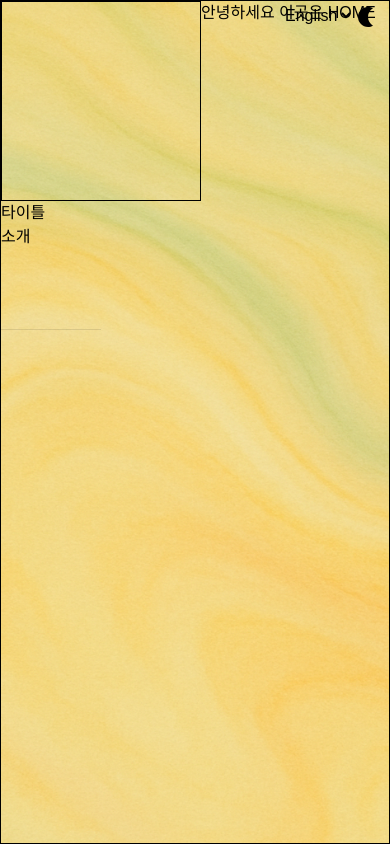
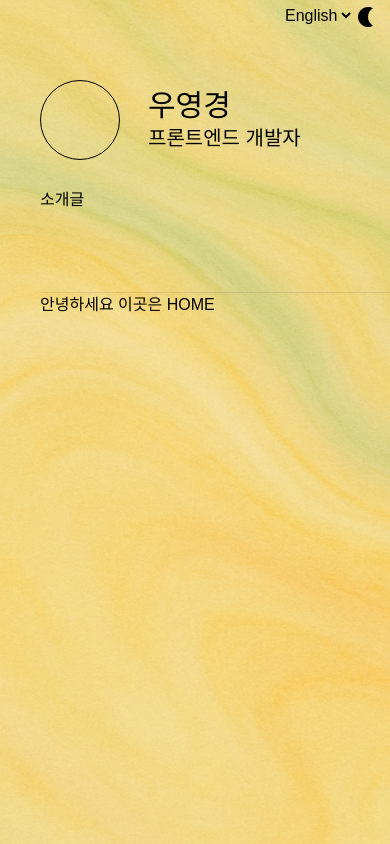
Before and after one commit to younggyung/personal-website, a Next.js app: page /en in a window 390 px wide. Built offline with nearby package versions, Linux system fonts and the light colour scheme.

Commit message:
[style] 화면 구조 변경 + 반응형 레이아웃

```diff
--- a/src/app/[locale]/layout.tsx
+++ b/src/app/[locale]/layout.tsx
@@ -41,9 +41,9 @@ export default async function RootLayout({
       <body className={`${geistSans.variable} ${geistMono.variable}`}>
         <NextIntlClientProvider>
           <ThemeProvider>
-            <div className="flex h-full w-full border-1">
+            <div className="mx-10 h-full w-full lg:flex">
               <ConfigBox />
-              <Profile />
+              <Profile className="mt-20 lg:sticky lg:max-h-screen lg:w-[40%]" />
               <main className="lg:w-[60%]">{children}</main>
             </div>
           </ThemeProvider>
--- a/src/component/Nav.tsx
+++ b/src/component/Nav.tsx
@@ -2,18 +2,23 @@
 import { ROUTES } from '@/const/route';
 import { useTranslations } from 'next-intl';
 import { Link } from '@/i18n/navigation';
-import cn from '@/lib/class-names';
+import ArrowUpwardIcon from '@mui/icons-material/ArrowUpward';
+import ArrowDownwardIcon from '@mui/icons-material/ArrowDownward';
 
 const Nav = () => {
   const t = useTranslations('nav');
   return (
+    <>
       <nav className="hidden items-center gap-2 lg:block">
+        <ArrowUpwardIcon />
         {ROUTES.map((i, idx) => (
           <li className="list-none" key={idx}>
             <Link href={i.path}>{t(i.labelKey)}</Link>
           </li>
         ))}
+        <ArrowDownwardIcon />
       </nav>
+    </>
   );
 };
 
--- a/src/component/Profile.tsx
+++ b/src/component/Profile.tsx
@@ -1,18 +1,26 @@
+import cn from '@/lib/class-names';
 import Nav from './Nav';
 
-const Profile = () => {
+type ProfilePropType = {
+  className: string;
+};
+
+const Profile = ({ className }: ProfilePropType) => {
   return (
-    <header className="lg:sticky lg:top-0 lg:max-h-screen lg:w-[40%]">
+    <header className={cn(className, 'flex flex-col gap-20')}>
       {/* 프로필 사진 */}
-      <div className="h-50 w-50 border" />
-      <div className="flex flex-col gap-20">
-        <div>
-          <h3>타이틀</h3>
-          <div>소개</div>
+      <div>
+        <div className="mb-7 flex items-center gap-7">
+          <div className="h-20 w-20 rounded-full border" />
+          <div>
+            <h1 className="text-3xl">우영경</h1>
+            <h2 className="col-span-2 text-xl">프론트엔드 개발자</h2>
+          </div>
         </div>
-        <hr className="w-1/2 opacity-10" />
-        <Nav />
+        <p>소개글</p>
       </div>
+      <hr className="w-dvw text-black opacity-10 dark:text-white" />
+      <Nav />
     </header>
   );
 };
--- a/src/style/globals.css
+++ b/src/style/globals.css
@@ -35,7 +35,6 @@ body {
 * {
   box-sizing: border-box;
   padding: 0;
-  margin: 0;
 }
 
 a {
```
Lines whose indentation alone changed are shown as unchanged.
